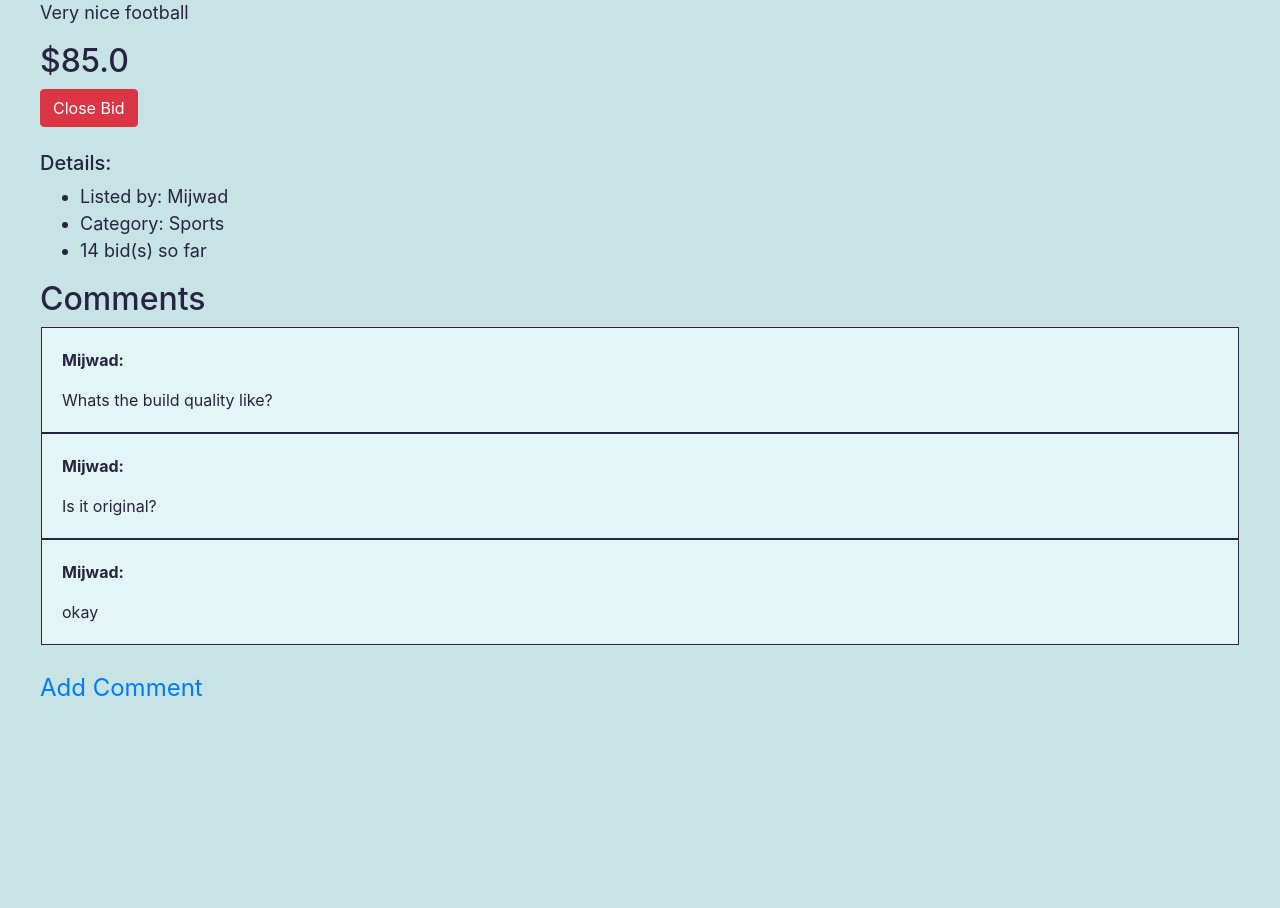
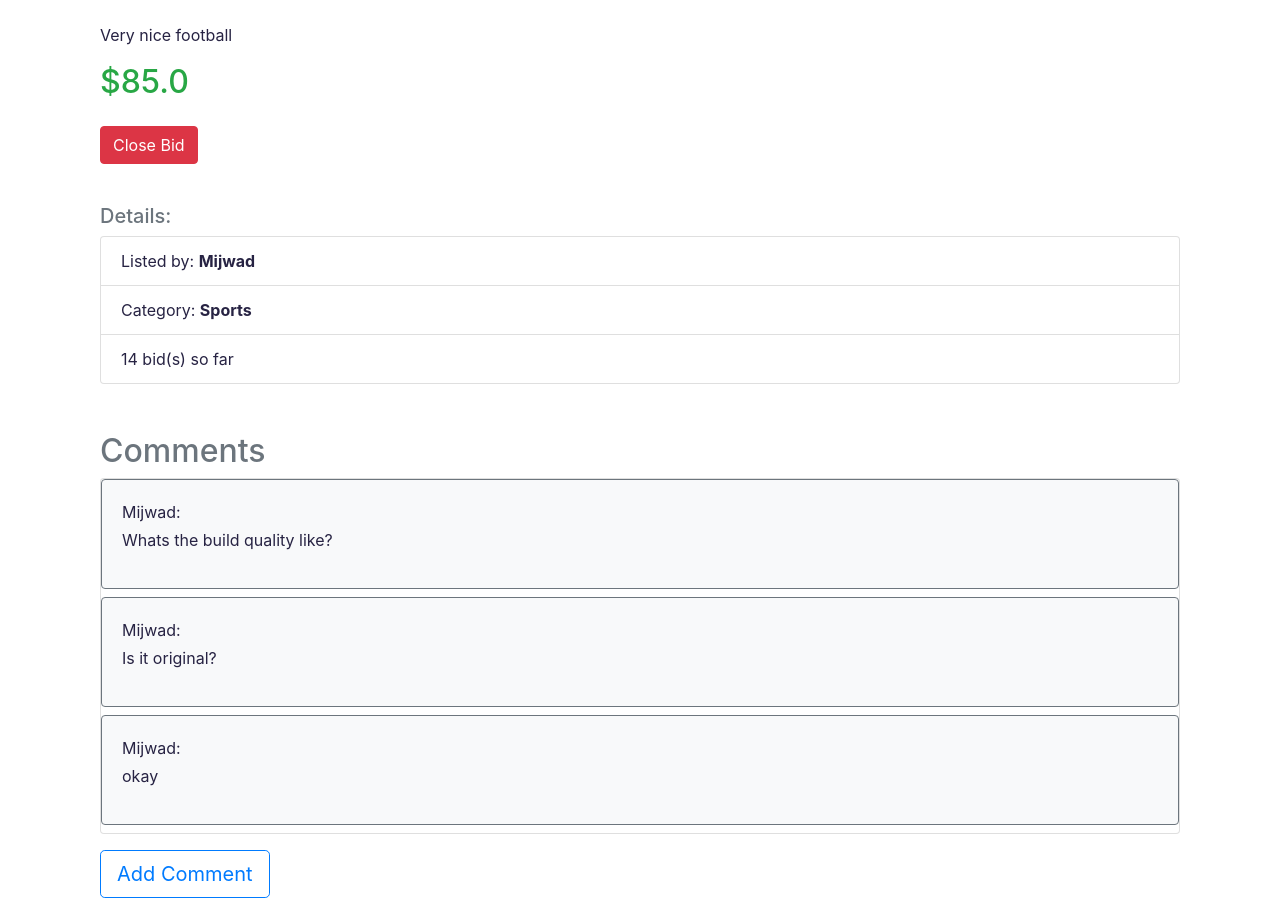
Before and after one commit to mijwad7/commerce, a Django app: page /listing/1 in a window 1280 px wide. Shown: the part 534-1442 px from the top of the page. Before the commit the page ends 1230 px from the top, so only its background shows below. Run offline with Django 3.2, Linux system fonts and the light colour scheme; a user stored in the database is signed in; data comes from the database, SQL or seed files in the repository; some libraries are stand-ins or nearby versions.

Commit message:
Add files via upload

```diff
--- a/auctions/templates/auctions/layout.html
+++ b/auctions/templates/auctions/layout.html
@@ -8,19 +8,14 @@
         <link href="{% static 'auctions/styles.css' %}" rel="stylesheet">
         <style>
             body {
-                background-color: #c7e3e3;
                 color: #272343;
                 padding-left: 40px;
                 padding-right: 40px;
             }
-            input {
-                width: 100%;
-                background-color: #e3f6f5;
-                border-style: none;
-            }
         </style>
     </head>
     <body>
+        <div class="container">
         <h1>Auctions</h1>
         <div>
             {% if user.is_authenticated %}
@@ -59,5 +54,6 @@
 
         {% block body %}
         {% endblock %}
+    </div>
     </body>
 </html>
--- a/auctions/templates/auctions/listing.html
+++ b/auctions/templates/auctions/listing.html
@@ -1,73 +1,83 @@
 {% extends "auctions/layout.html" %}
 
 {% block body %}
-<h2>Listing: {{ listing.title }}</h2>
+<div class="container mt-4">
+    <h2 class="text-primary">Listing: {{ listing.title }}</h2>
 
-<img src="{{ listing.image }}" alt="">
-<br>
-<br>
-<p style="font-size: large;">{{ listing.description }}</p>
+    <div class="text-center my-4">
+        <img src="{{ listing.image }}" alt="{{ listing.title }}" class="img-fluid rounded">
+    </div>
+
+    <p class="fs-4">{{ listing.description }}</p>
+
     {% if listing.isActive == False and user == highest_bid.bidder %}
-<div style="font-size: xx-large; text-align:center" class="alert alert-success" role="alert">
+    <div class="alert alert-success text-center fs-3" role="alert">
         You have won the auction for ${{ highest_bid.bid_amount }}!
     </div>
     {% else %}
         {% if highest_bid %}
-<h2>${{ highest_bid.bid_amount }}</h2>
+        <h2 class="text-success">${{ highest_bid.bid_amount }}</h2>
         {% else %}
-<h2>${{ listing.starting_bid }}</h2>
+        <h2 class="text-success">${{ listing.starting_bid }}</h2>
         {% endif %}
+
         {% if user == listing.owner %}
         <form method="post" action="{% url 'close_auction' listing.id %}">
             {% csrf_token %}
-
-        <input style="width: fit-content;" type="submit" value="Close Bid" class="btn btn-danger">
+            <button type="submit" class="btn btn-danger my-3">Close Bid</button>
         </form>
         {% elif user.is_authenticated %}
-<form method="post" action="{% url 'listing' listing.id %}">
+        <form method="post" action="{% url 'listing' listing.id %}" class="mb-4">
             {% csrf_token %}
             {{ form }}
-    <br>
-    <br>
-    <input style="width: fit-content;" type="submit" value="Place Bid" class="btn btn-primary">
+            <button type="submit" class="btn btn-primary mt-3">Place Bid</button>
         </form>
-<br>
+
         <form action="{% url 'watchlist' listing.id %}" method="post">
             {% csrf_token %}
             {% if listing in request.user.watchlist.all %}
-        <input style="width: fit-content;" type="submit" value="Remove from watchlist" class="btn btn-danger">
+            <button type="submit" class="btn btn-danger">Remove from watchlist</button>
             {% else %}
-        <input style="width: fit-content;" type="submit" value="Add to watchlist" class="btn btn-primary">
+            <button type="submit" class="btn btn-primary">Add to watchlist</button>
             {% endif %}
         </form>
         {% endif %}
-<br>
-<h5>Details:</h5>
-<ul style="font-size: large;">
-    <li>Listed by: {{ listing.owner }}</li>
-    <li>Category: {{ listing.get_category_display }}</li>
-    <li>{{ bids }} bid(s) so far</li>
+
+        <div class="mt-4">
+            <h5 class="text-secondary">Details:</h5>
+            <ul class="list-group">
+                <li class="list-group-item">Listed by: <strong>{{ listing.owner }}</strong></li>
+                <li class="list-group-item">Category: <strong>{{ listing.get_category_display }}</strong></li>
+                <li class="list-group-item">{{ bids }} bid(s) so far</li>
                 {% if user == highest_bid.bidder %}
-        <li>Your bid is the highest bid</li>
+                <li class="list-group-item text-success">Your bid is the highest bid</li>
                 {% endif %}
             </ul>
+        </div>
     {% endif %}
-<h2>Comments</h2>
+
+    <div class="mt-5">
+        <h2 class="text-secondary">Comments</h2>
         <div class="card">
             {% if comments %}
                 {% for comment in comments %}
-        <div style="border-style: solid; border-width: 1px; border-color:#272343; background-color:#e3f6f5" class="card-body">
-        <p style="font-weight: bold;">{{ comment.commenter }}:</p>{{ comment.comment }}
+                <div class="card-body border border-secondary bg-light mb-2 rounded">
+                    <p class="fw-bold mb-1">{{ comment.commenter }}:</p>
+                    <p>{{ comment.comment }}</p>
                 </div>
                 {% endfor %}
             {% else %}
-    <div style="border-style: solid; border-width: 1px; border-color:#272343; background-color:#e3f6f5" class="card-body">
+            <div class="card-body border border-secondary bg-light text-center">
                 No comments yet
             </div>
             {% endif %}
         </div>
-<br>
+    </div>
+
     {% if user.is_authenticated %}
-<a style="font-size: x-large;" href="{% url 'add_comment' listing.id %}">Add Comment</a>
+    <div class="mt-3">
+        <a href="{% url 'add_comment' listing.id %}" class="btn btn-outline-primary btn-lg">Add Comment</a>
+    </div>
     {% endif %}
+</div>
 {% endblock %}
```
Also changed, not shown: auctions/templates/auctions/categories.html (+8 -6 lines), auctions/templates/auctions/category.html (+16 -12 lines), auctions/templates/auctions/index.html (+16 -16 lines), auctions/templates/auctions/watchlist.html (+16 -13 lines). Lines whose indentation alone changed are shown as unchanged.
